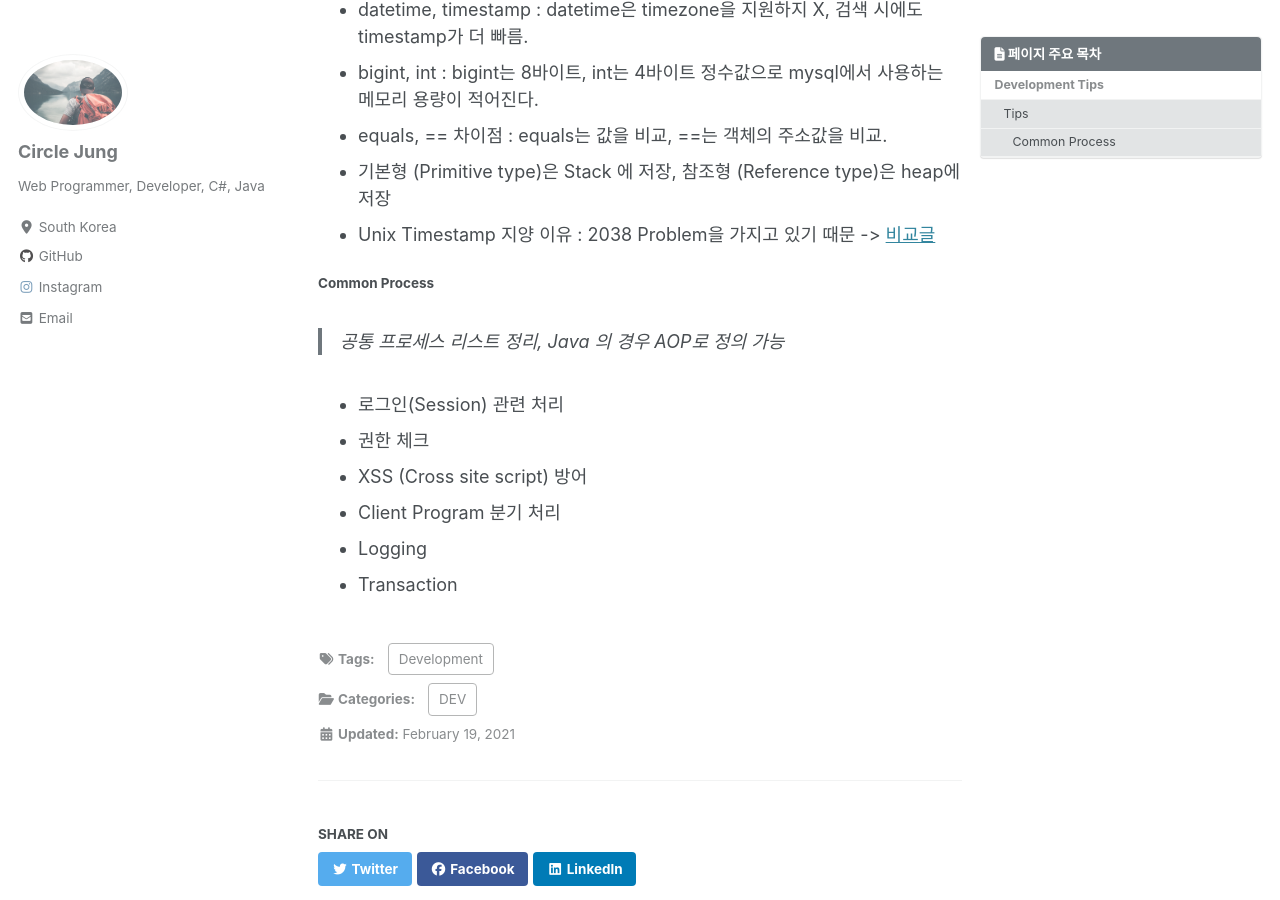
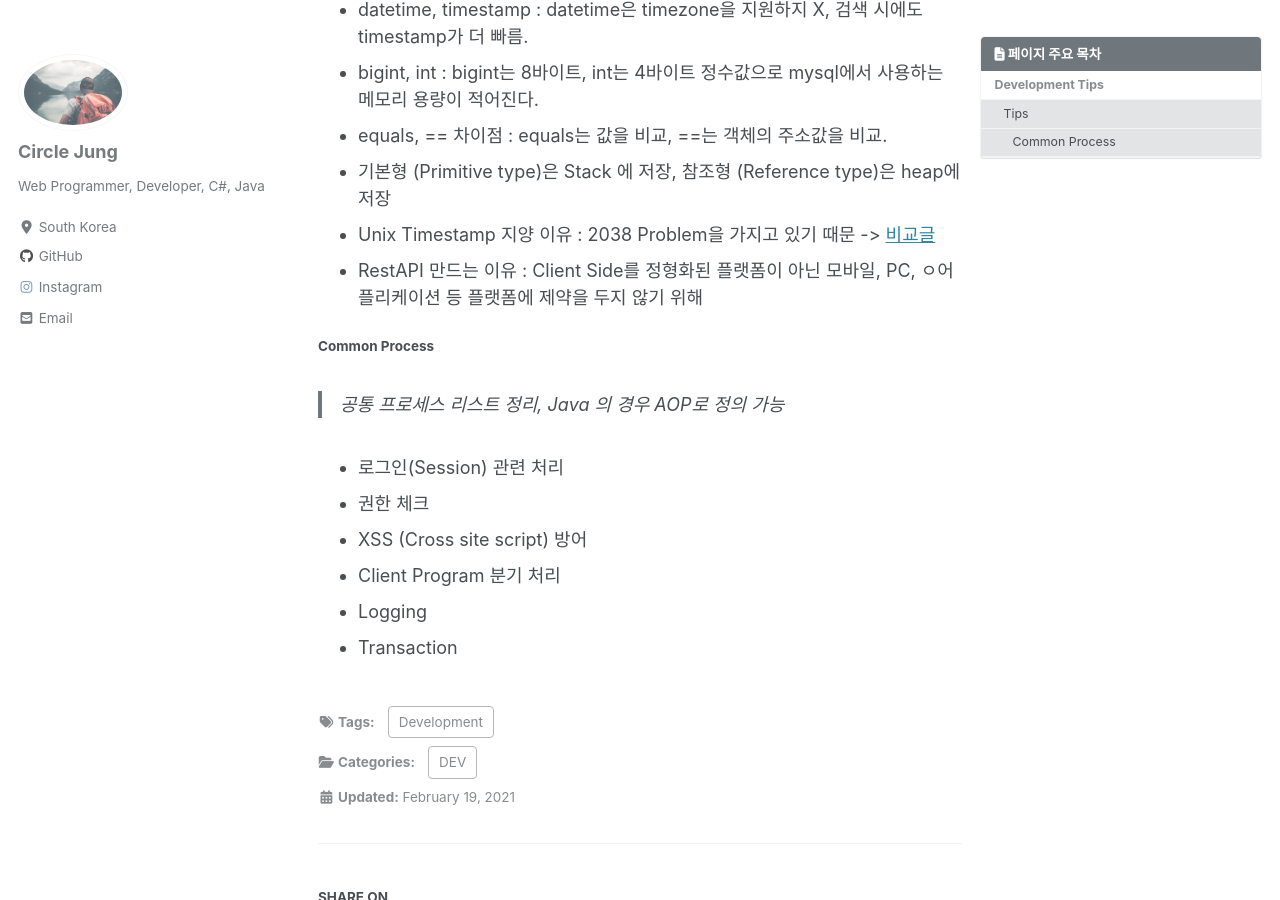
Before and after one commit to jwh0124/jwh0124.github.io, a Jekyll site: the page built from _posts/2020-05-09-development_tip.md, in a window 1280 px wide and 900 px high, scrolled down 1219 px. Built offline with Jekyll 4.4.1, drawn with Linux system fonts in a browser that asks for light colours; cached includes are drawn as plain includes; nearby versions of some CDN libraries; comment, search, counter and statistics services are not loaded.

Commit message:
+ add reason of make rest api

```diff
--- a/_posts/2020-05-09-development_tip.md
+++ b/_posts/2020-05-09-development_tip.md
@@ -42,6 +42,7 @@ last_modified_at: 2021-02-19T15:07:00+09:00
 * equals, == 차이점 : equals는 값을 비교, ==는 객체의 주소값을 비교.
 * 기본형 (Primitive type)은  Stack 에 저장, 참조형 (Reference type)은 heap에 저장
 * Unix Timestamp 지양 이유 : 2038 Problem을 가지고 있기 때문 -> [비교글](https://velog.io/@lsb156/Instant-vs-LocalDateTime)
+* RestAPI 만드는 이유 : Client Side를 정형화된 플랫폼이 아닌 모바일, PC, ㅇ어플리케이션 등 플랫폼에 제약을 두지 않기 위해
 
 #### Common Process ####
 
```
